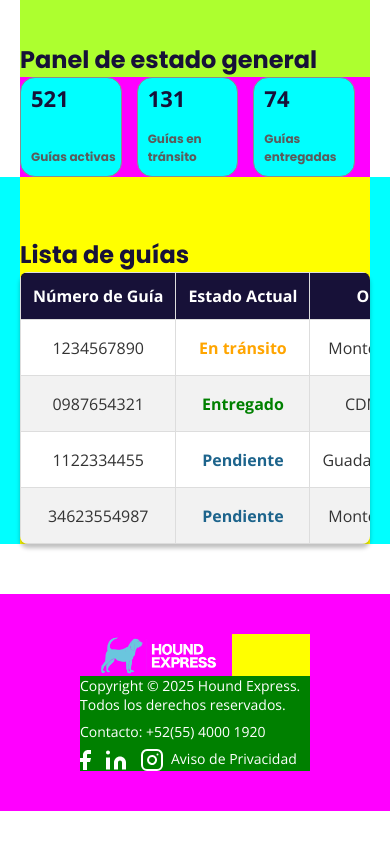
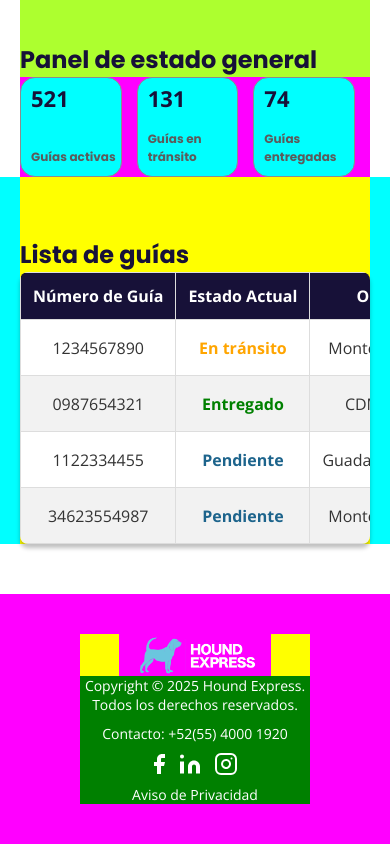
Before and after one commit to ego-mejia/hound-express-react, a React (Vite) app: page / in a window 390 px wide. Shown: the part 1490-2334 px from the top of the page. Before the commit the page ends 2301 px from the top, so only its background shows below. Built offline with nearby package versions, Linux system fonts and the light colour scheme.

Commit message:
added responsive style for footer

```diff
--- a/src/components/Footer/style.ts
+++ b/src/components/Footer/style.ts
@@ -25,7 +25,12 @@ export const FooterWrapper = styled.div`
     align-items: center; /* Alinea verticalmente */
     flex-wrap: wrap; /* Permite que los elementos se acomoden en pantallas pequeñas */
 
-
+  /* Ajuste para pantallas pequeñas */
+  @media (max-width: 768px) {
+      flex-direction: column;
+      align-items: center;
+      text-align: center;
+  }
 `;
 
 export const LogoLink = styled.a`
@@ -50,11 +55,20 @@ export const FooterTextContainer = styled.div`
 
   /* Ajuste para responsive si quieres */
   @media (max-width: 768px) {
-    gap: 8px;
+      flex-direction: column;
+      align-items: center;
+      gap: 10px;
   }
 `;
 
 export const SocialIcons = styled.div`
   display: flex;
   gap: 15px;
+  /* Ajuste para responsive si quieres */
+  @media (max-width: 768px) {
+      justify-content: center;
+      // flex-direction: column;
+      // align-items: center;
+      // gap: 10px;
+  }
 `;
```
